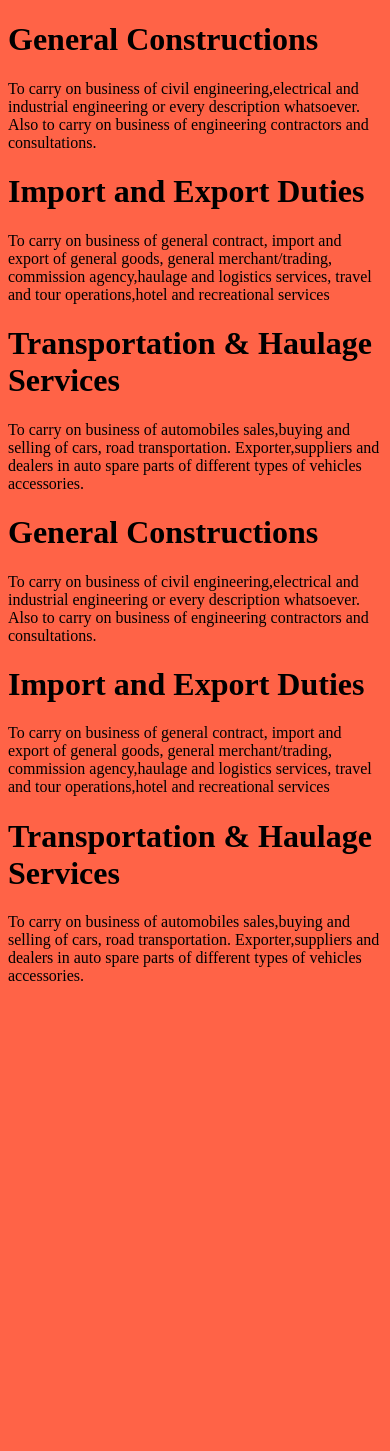
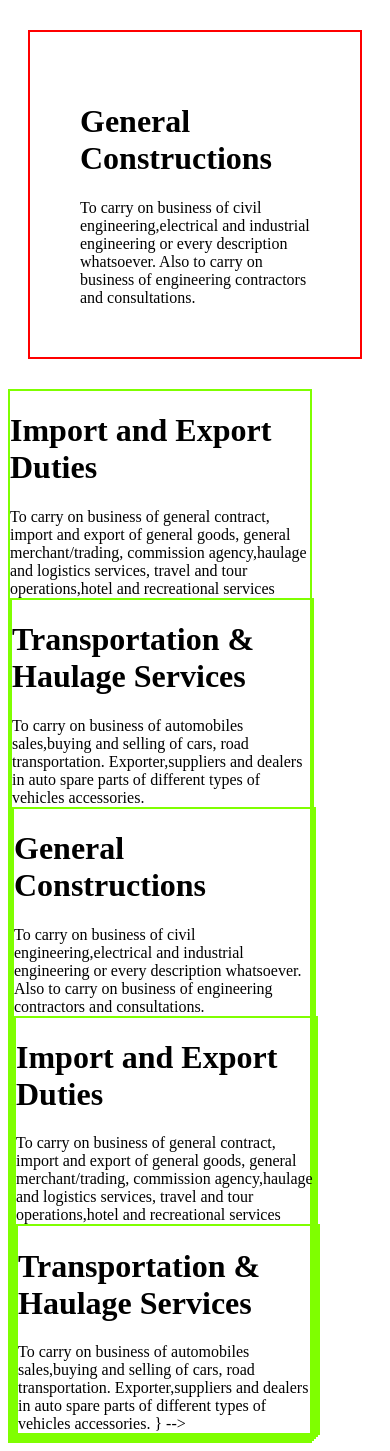
Before and after one commit to OJTanjiro/cardtutorial, a plain HTML site: page index.html in a window 390 px wide. Before the commit the page ends 993 px from the top, so only its background shows below. Drawn offline with Linux system fonts and the light colour scheme.

Commit message:
core update: updated card ui

```diff
--- a/index.html
+++ b/index.html
@@ -7,11 +7,128 @@
     <link rel="stylesheet" href="main.css">
 </head>
 <body>
-    <h1>General Constructions</h1>
+    <div class="cardholder1 daisy"> <h1>General Constructions</h1>
+    To carry on business of civil engineering,electrical and industrial engineering or every description whatsoever. Also to carry on business of engineering contractors and consultations. </div>
+
+    <!-- <span style="border: 2px solid red;">General Constructions</span> -->
+
+
+    <div class="cardholder"> <h1>Import and Export Duties</h1>
+
+    To carry on business of general contract, import and export of general goods, general merchant/trading, commission agency,haulage and logistics services, travel and tour operations,hotel and recreational services
+
+    <div class="cardholder"> <h1>Transportation & Haulage Services</h1>
+
+    To carry on business of automobiles sales,buying and selling of cars, road transportation. Exporter,suppliers and dealers in auto spare parts of different types of vehicles accessories.
+
+    <div class="cardholder"> <h1>General Constructions</h1>
 
     To carry on business of civil engineering,electrical and industrial engineering or every description whatsoever. Also to carry on business of engineering contractors and consultations.
 
-    <h1>Import and Export Duties</h1>
+    <div class="cardholder"> <h1>Import and Export Duties</h1>
+
+    To carry on business of general contract, import and export of general goods, general merchant/trading, commission agency,haulage and logistics services, travel and tour operations,hotel and recreational services
+
+    <div class="cardholder"> <h1>Transportation & Haulage Services</h1>
+
+    To carry on business of automobiles sales,buying and selling of cars, road transportation. Exporter,suppliers and dealers in auto spare parts of different types of vehicles accessories.
+
+
+    </body>
+    </html>
+
+
+
+
+
+
+
+
+
+
+
+
+
+
+
+
+
+    <!-- PS C:\Users\OJ\Desktop\cardtutorial> git status
+On branch main
+Your branch is up to date with 'origin/main'.
+
+nothing to commit, working tree clean
+PS C:\Users\OJ\Desktop\cardtutorial> git add .
+PS C:\Users\OJ\Desktop\cardtutorial> git commit -m "core update: " -->
+
+
+<!-- CTRL + ~ (for terminal) -->
+
+<!-- GIT COMMANDS
+
+git add . --     ( add all changes)
+git push (pushes changes to github and
+online)
+
+CONTAINERS TAGS IN HTML
+
+div , section-->
+
+
+
+
+
+
+
+<!-- body{
+    /* background-color: tomato; */
+}
+#firstheader{
+    border: 2px solid chartreuse;
+}
+.cardholder{
+    border: 2px solid chartreuse; -->
+}
+
+
+
+<!-- BOX MODELS
+
+ BORDER
+ MARGIN
+ PADDING -->
+
+
+
+
+
+
+
+
+
+
+
+
+
+
+
+<!-- <!DOCTYPE html>
+<html lang="en">
+<head>
+    <meta charset="UTF-8">
+    <meta name="viewport" content="width=device-width, initial-scale=1.0">
+    <title>Document</title>
+    <link rel="stylesheet" href="main.css">
+</head>
+<body>
+    <div class="cardholder">  </div>
+    <h1 id="firstheader">General Constructions</h1>
+    To carry on business of civil engineering,electrical and industrial engineering or every description whatsoever. Also to carry on business of engineering contractors and consultations.
+
+    <!-- <span style="border: 2px solid red;">General Constructions</span> -->
+
+
+    <!-- <h1>Import and Export Duties</h1>
 
     To carry on business of general contract, import and export of general goods, general merchant/trading, commission agency,haulage and logistics services, travel and tour operations,hotel and recreational services
 
@@ -33,4 +150,4 @@
 
 
     </body>
-    </html>
+    </html> --> -->
--- a/main.css
+++ b/main.css
@@ -1,3 +1,77 @@
 body{
-    background-color: tomato;
+    /* background-color: tomato; */
 }
+#firstheader{
+    border: 2px solid chartreuse;
+}
+.cardholder{
+    border: 2px solid chartreuse;
+    /* height: 200px; */
+    width: 300px;
+}
+
+.daisy{
+     /* border-width: 5px; */
+    /* border-style: solid; */
+    /* border-color: red;  */
+    /* border: 5px solid red */
+
+    border: 2px solid red;
+
+    /* border-top:5px solid red; */
+    /* border-right: 10px solid blue; */
+    /* border-bottom: 5px solid magenta; */
+    /* border-left: 5px solid greenyellow; */
+
+    /* padding-bottom: 20px; */
+    /* padding-left: 50px; */
+    /* padding-right: 10px; */
+    /* padding-top: 20px; */
+    padding: 50px 50px 50px 50px;
+    /* margin-bottom: 42px; */
+    /* margin-left: 30px; */
+    /* margin-top: 60px; */
+    margin: 30px 20px;
+
+}
+
+
+
+
+
+
+
+
+
+
+
+
+
+
+
+
+
+
+
+
+
+/* body{
+    /* background-color: tomato; */
+
+/* #firstheader{
+    border: 2px solid chartreuse;
+}
+.cardholder{
+    border: 2px solid chartreuse;
+    /* height: 200px; */
+    /* width: 300px; */
+
+
+/* .daisy{
+     border-width: 5px;
+    border-style: dashed;
+    border-color: red;
+    /* border: 5px solid red */
+
+
+    /* Padding box model property */
```
